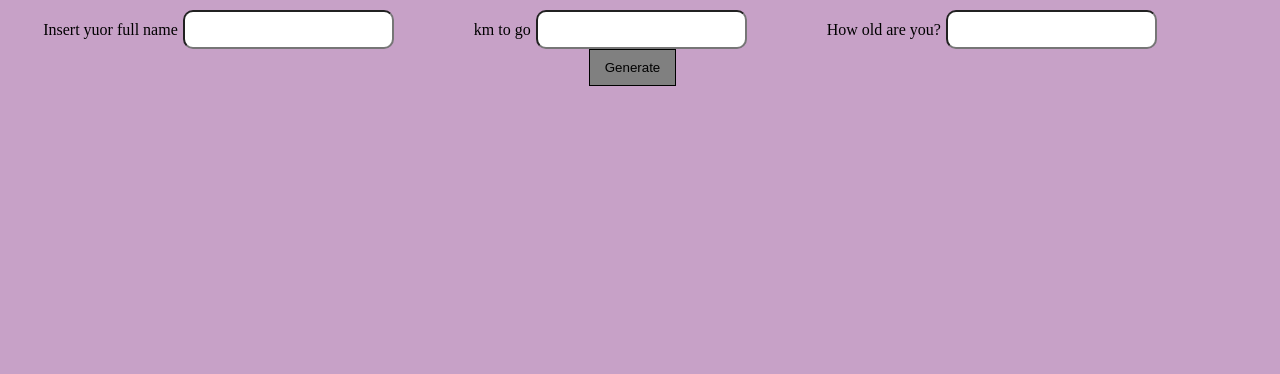
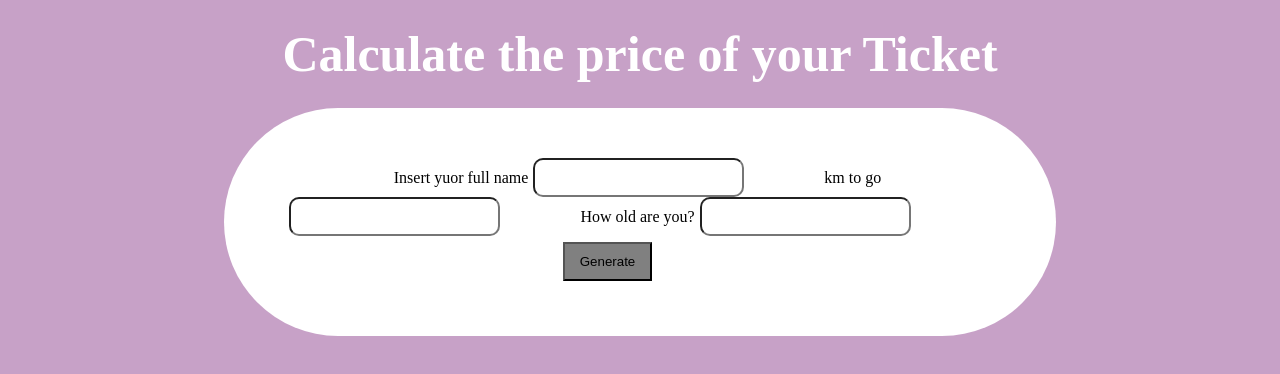
Before and after one commit to RobertoSimonini/js-biglietto-treno-form, a plain HTML site: page index.html in a window 1280 px wide. Drawn offline with Linux system fonts and the light colour scheme.

Commit message:
added some style to the form

```diff
--- a/css/style.css
+++ b/css/style.css
@@ -7,6 +7,11 @@
 }
 
 /* Generics  */
+
+.container {
+    width: 65%;
+    margin: 0 auto;
+}
 
 body {
     background-color: rgba(145, 69, 145, 0.5);
@@ -23,7 +28,17 @@ img {
     justify-content: center;
     align-items: center;
     flex-wrap: wrap;
+    background-color: white;
+    padding: 50px 25px;
+    border-radius: 10rem;
 
+}
+
+#calculate-title {
+    color: white;
+    font-size: 50px;
+    text-align: center;
+    padding: 25px;
 }
 
 label {
@@ -39,13 +54,17 @@ input {
 }
 
 #button-gen {
-    color: black
+    color: black;
     cursor: pointer;
     padding: 10px 15px;
     text-decoration: none;
-    border: 1px solid black;
     background-color: gray;
     margin-right: 15px;
 }
 
+#total {
+    padding: 25px;
+    color: rgb(0, 128, 255);
+}
+
 /* Utils  */
--- a/index.html
+++ b/index.html
@@ -14,7 +14,13 @@
 
 </head>
 <body>
-    <div class="form">
+    <div class="container">
+
+        <h1 id="calculate-title">
+            Calculate the price of your Ticket
+        </h1>
+
+        <div class="form">
 
 
             <label for="name">Insert yuor full name</label>
@@ -30,10 +36,12 @@
             <input type="text" name="" id="userAge">
 
             <button id="button-gen">Generate</button>
-        <div id="total">
+        <h1 id="total">
 
-        </div>
+        </h1>
     </div>
+    </div>
+
 
 
 
```
